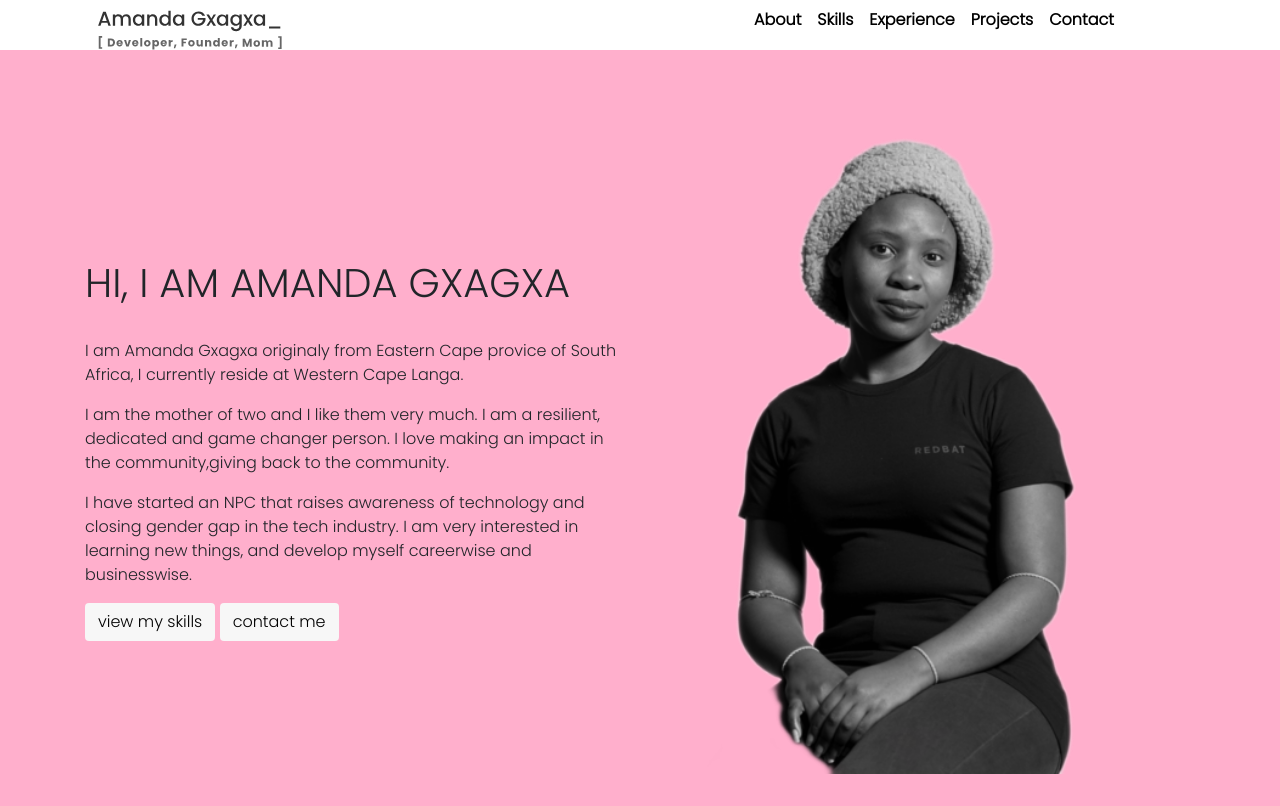
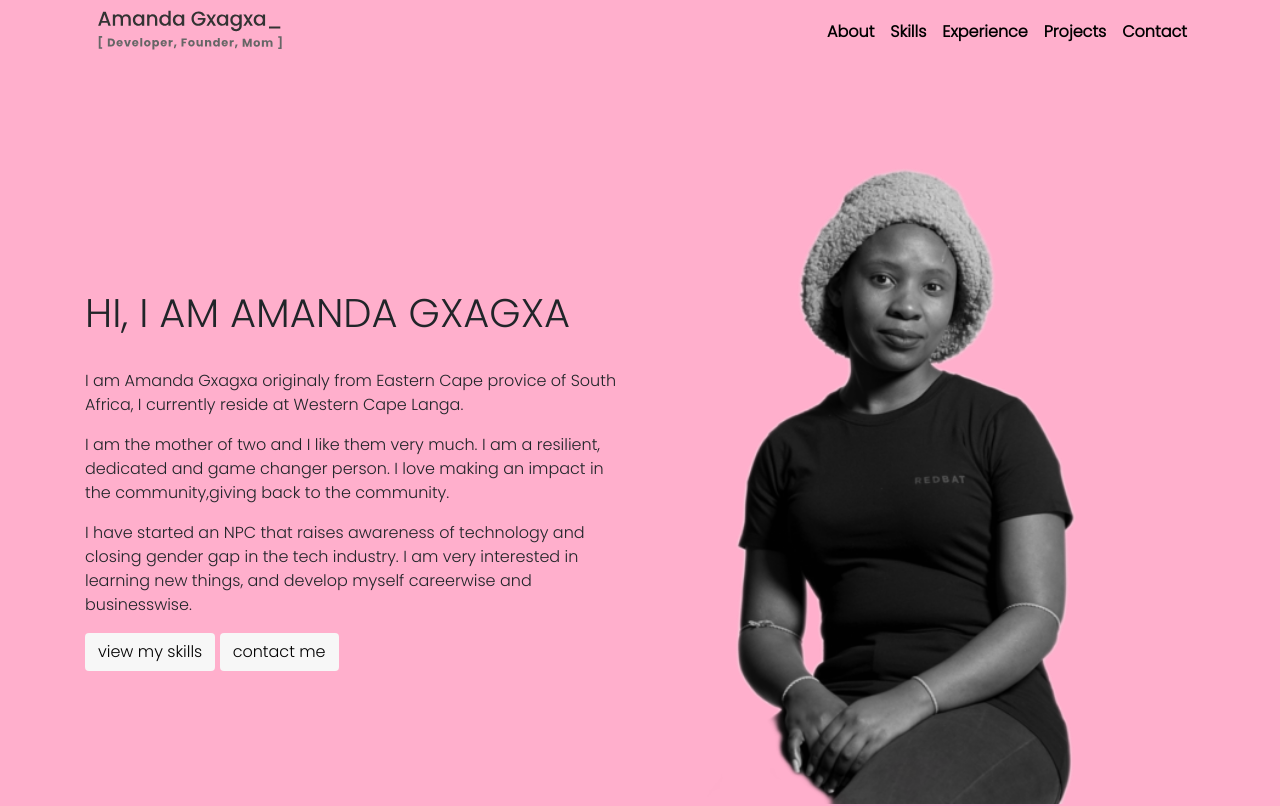
Before and after one commit to AmandaGxagxa/AmandaGxagxa.github.io, a plain HTML site: page index.html in a window 1280 px wide. Shown: the top 806 px of the page. Drawn offline with nearby package versions, Linux system fonts and the light colour scheme.

Commit message:
on scroll change nav

```diff
--- a/css/index.css
+++ b/css/index.css
@@ -13,6 +13,9 @@ section img {
 .me{
   margin: auto;
   /* text-align: left; */
+}
+.ab {
+  order: -1;
 }
 a.btn.btn-white {
   background: #F7F7F7;
@@ -38,13 +41,18 @@ a.btn.btn-white {
   border-radius: 2px;
   position: relative;
 }
+ #header{
+background: rgba(255, 255, 255, 0);
+transition: background .3s linear
+}
 section#about {
   min-height: 100vh;
   background-color: #ffafcc;
   display: flex;
   justify-content: center;
   align-items: center;
-  margin-top: 50px;
+  padding-top: 140px;
+
 }
 section#skills {
   min-height: 100vh;
@@ -145,11 +153,16 @@ span .contact {
 section {
   max-width: 100%;
   text-align: center;
+  padding: 1.05em;
 }
 @media only screen and (min-width: 768px) {
   div#about {
     text-align: left;
+    margin-top: 5px;
   }
+  .ab {
+    order: 0;
+}
 
   .me{
     margin: auto;
@@ -159,4 +172,6 @@ section {
     max-width: 100%;
 
   }
+
+
 }
--- a/css/nav.css
+++ b/css/nav.css
@@ -1,7 +1,7 @@
 
 nav {
     display: none;
-    margin-bottom: 25px;
+    /* margin-bottom: 25px; */
 }
 
 nav ul {
@@ -33,6 +33,7 @@ nav li a:active{
 }
 
 
+
 .nav_toggle {
     display: none;
 }
@@ -51,6 +52,7 @@ nav li a:active{
     display: block;
     background-color: white;
 }
+
 
 .nav_toggle_label span,
 .nav_toggle_label span:before,
@@ -80,11 +82,21 @@ nav li a:active{
 
 @media only screen and (min-width: 768px) {
     nav {
-        max-width:90%;
+        max-width: 90%;
         display: flex;
         flex-direction: row;
         justify-content: flex-end;
+        align-items: center;
+
     }
+
+   div.nav-container{
+    height: 100%;
+    display: flex;
+    align-items: center;
+    align-content: center;
+    justify-content: flex-end;
+}
 
 
     nav ul {
--- a/css/responsive.css
+++ b/css/responsive.css
@@ -32,7 +32,7 @@
     }
 
     .nav_toggle_label {
-        margin-top: -1em;
+        margin-top: -1.02em;
         position: absolute;
         right: 0;
         top: 0;
--- a/js/index.js
+++ b/js/index.js
@@ -4,7 +4,7 @@ let messageError = document.getElementById('message-error');
 let requiredFields = document.querySelectorAll(".requiredField")
 
 function validateForm() {
-    const { names,email,message } = document.forms["myForm"]
+    const { names, email, message } = document.forms["myForm"]
 
     if (names.value === "") {
         nameErrorMsg.innerHTML = "Please enter a name"
@@ -16,7 +16,7 @@ function validateForm() {
         return false;
 
     }
-    if(message.value === ""){
+    if (message.value === "") {
         messageError.innerHTML = "Please enter a email address"
 
         return false;
@@ -24,10 +24,10 @@ function validateForm() {
 
 }
 
-function clearErrorMsg(){
-    nameErrorMsg.innerHTML=""
-    messageError.innerHTML=""
-    emailErrorMsg.innerHTML=""
+function clearErrorMsg() {
+    nameErrorMsg.innerHTML = ""
+    messageError.innerHTML = ""
+    emailErrorMsg.innerHTML = ""
 }
 
 requiredFields.forEach(requiredField => {
@@ -36,13 +36,16 @@ requiredFields.forEach(requiredField => {
 
 //nav code
 
-window.onscroll = function() {scrollFunction()};
+window.onscroll = function () { scrollFunction() };
 
 function scrollFunction() {
-  if (document.body.scrollTop > 20 || document.documentElement.scrollTop > 20) {
-    document.getElementById("header").style.background = "#ffffff73";
+    console.log(document.body.offsetHeight)
+    const scrollTop = window.scrollY || document.body.scrollTop || document.documentElement.scrollTop;
 
-  } else {
-    document.getElementById("header").style.background = "transparent";
-  }
+    if (scrollTop < 100) {
+        document.getElementById("header").style.backgroundColor = "transparent";
+
+    } else {
+        document.getElementById("header").style.backgroundColor = "#ffffff";
+    }
 }
```
Also changed, not shown: index.html (+0 -1 lines).
